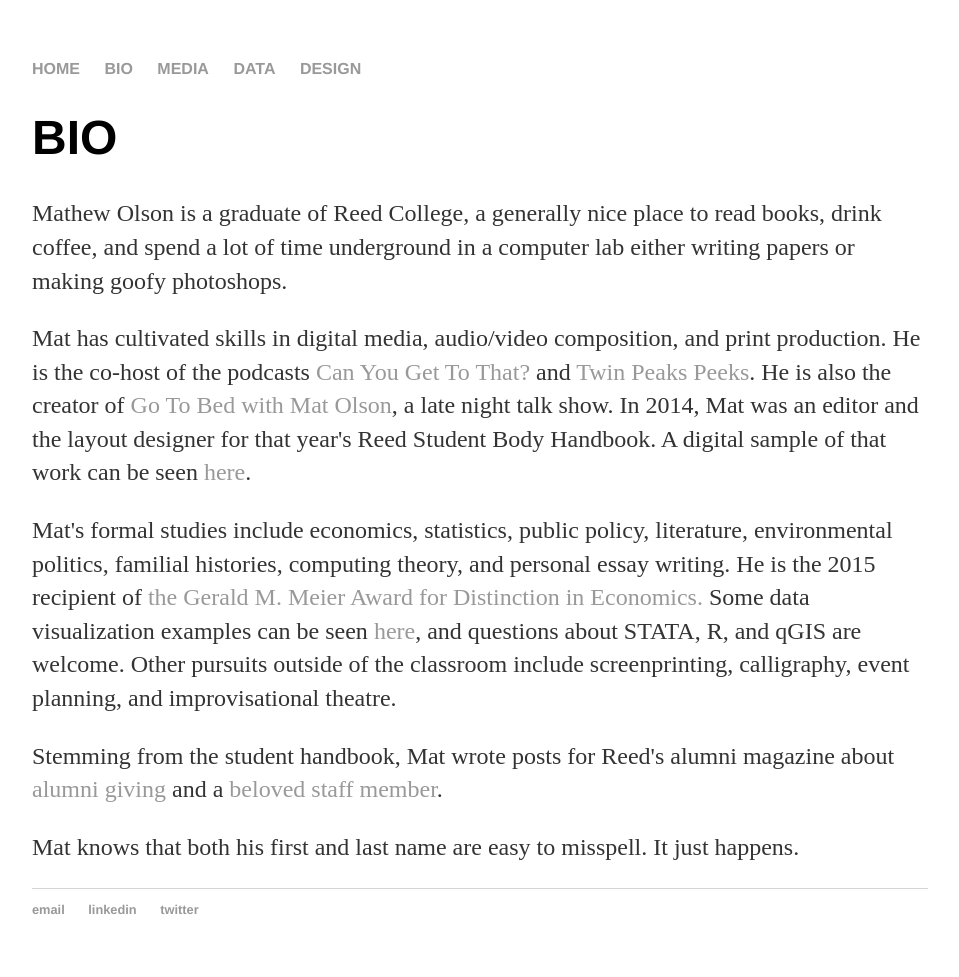
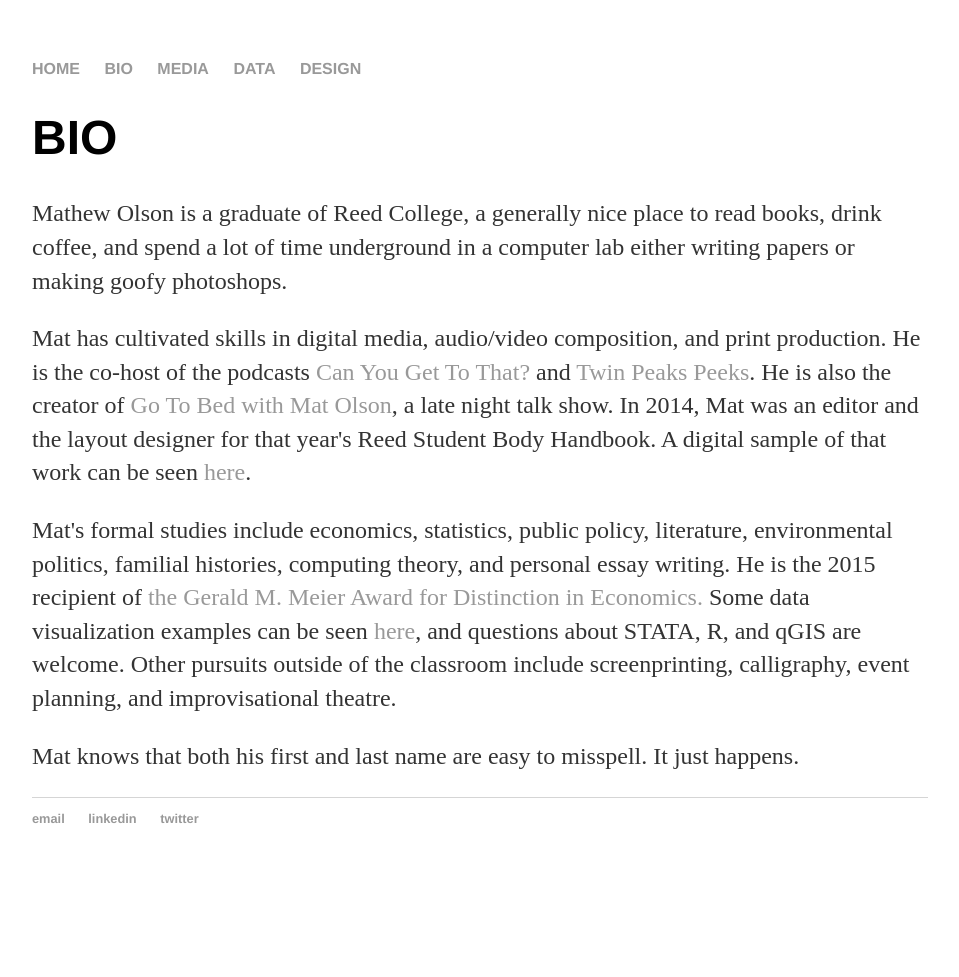
Before and after one commit to mathewolson/mathewolson.github.io, a Jekyll site: the page built from about.html, in a window 1280 px wide. Shown: the whole page, without its empty margins (160-1119 px from the left). Built offline with Jekyll 4.4.1, drawn with Linux system fonts in a browser that asks for light colours; after the commit the page ends 900 px from its top, so only the background shows below that.

Commit message:
Update about.html

```diff
--- a/about.html
+++ b/about.html
@@ -7,6 +7,5 @@ title: Bio
 	<p>Mathew Olson is a graduate of Reed College, a generally nice place to read books, drink coffee, and spend a lot of time underground in a computer lab either writing papers or making goofy photoshops.</p>
 	<p>Mat has cultivated skills in digital media, audio/video composition, and print production. He is the co-host of the podcasts <a href="https://canyougettothat.simplecast.fm">Can You Get To That?</a> and <a href="https://twinpeakspeeks.simplecast.fm">Twin Peaks Peeks</a>. He is also the creator of <a href="https://www.youtube.com/channel/UCDtKOWTQAY37aeHjWqBHoZQ">Go To Bed with Mat Olson</a>, a late night talk show. In 2014, Mat was an editor and the layout designer for that year's Reed Student Body Handbook. A digital sample of that work can be seen <a href="https://www.dropbox.com/s/miy74wauo4qhddn/reed_handbook_sample.pdf?dl=0">here</a>.</p>
 	<p>Mat's formal studies include economics, statistics, public policy, literature, environmental politics, familial histories, computing theory, and personal essay writing. He is the 2015 recipient of <a href="http://www.reed.edu/reed_magazine/sallyportal/posts/2015/econ-major-takes-meier-prize.html">the Gerald M. Meier Award for Distinction in Economics.</a> Some data visualization examples can be seen <a href="/data">here</a>, and questions about STATA, R, and qGIS are welcome. Other pursuits outside of the classroom include screenprinting, calligraphy, event planning, and improvisational theatre.</p>
-	<p>Stemming from the student handbook, Mat wrote posts for Reed's alumni magazine about <a href="http://www.reed.edu/reed_magazine/sallyportal/posts/2014/data-sheds-light-on-alumni-giving.html">alumni giving</a> and a <a href="http://www.reed.edu/reed_magazine/sallyportal/posts/2014/stockroom-czar-goes-out-with-a-bang.html">beloved staff member</a>.</a></p>
 	<p>Mat knows that both his first and last name are easy to misspell. It just happens.</p>
 </div><!-- /.blurb -->
```
